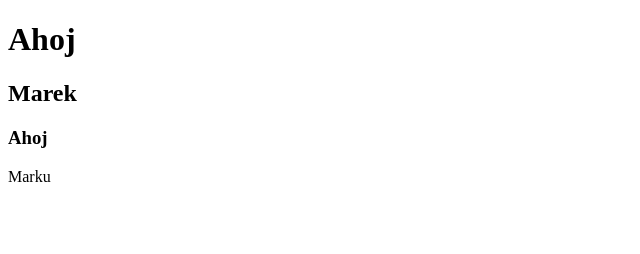
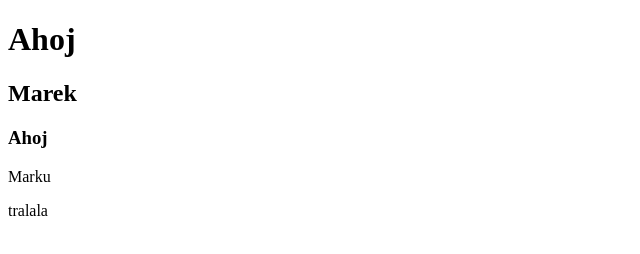
Before and after one commit to Mirak52/VLM, a plain HTML site: page index.html in a window 1280 px wide. Shown: the full height of the page, 0-640 px from the left. Drawn offline with Linux system fonts and the light colour scheme.

Commit message:
commit message...

```diff
--- a/index.html
+++ b/index.html
@@ -9,5 +9,6 @@
     <h2>Marek</h2>
     <h3>Ahoj</h3>
     <p>Marku</p>
+    <p>tralala</p>
 </body>
 </html>
```
